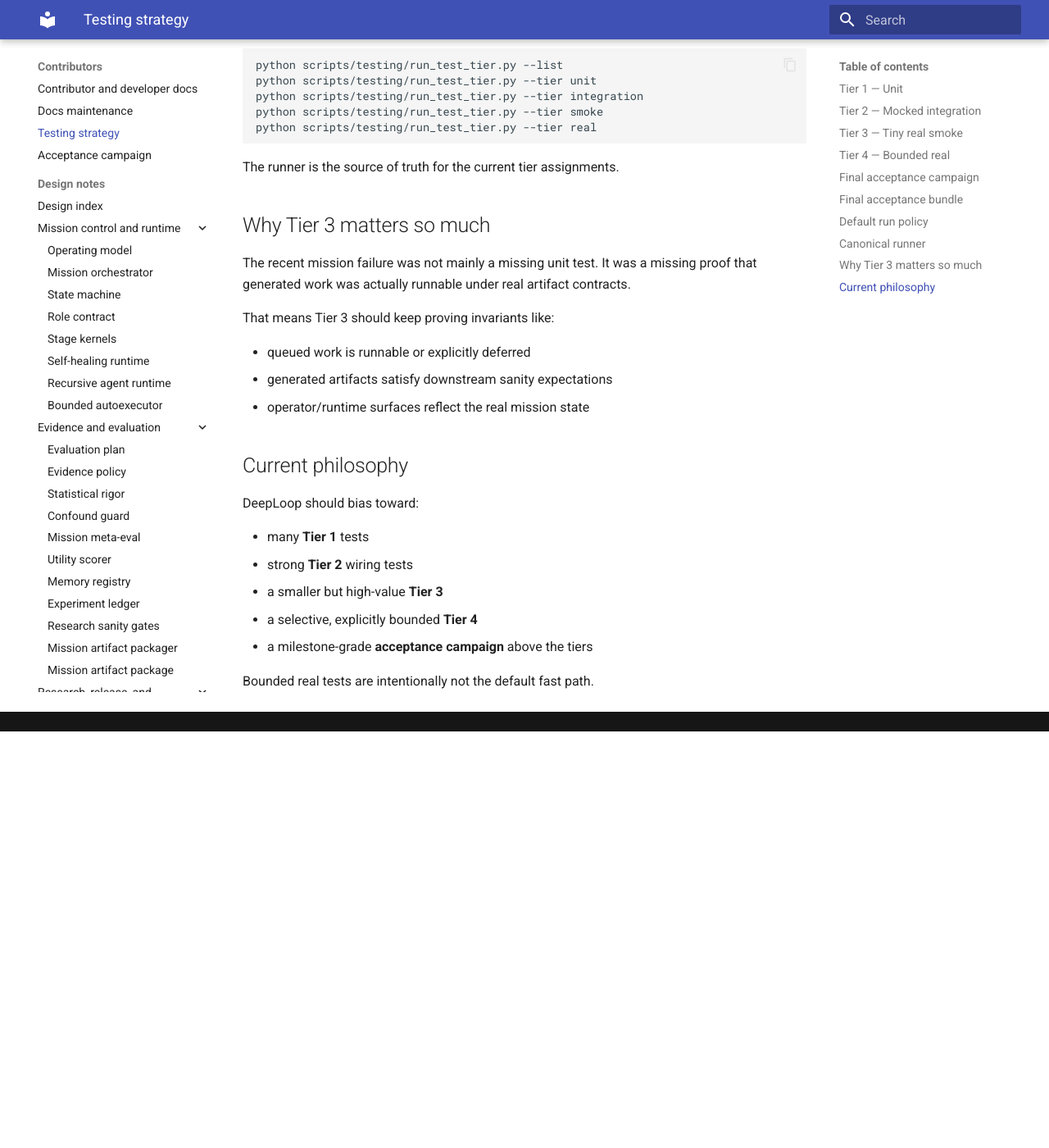
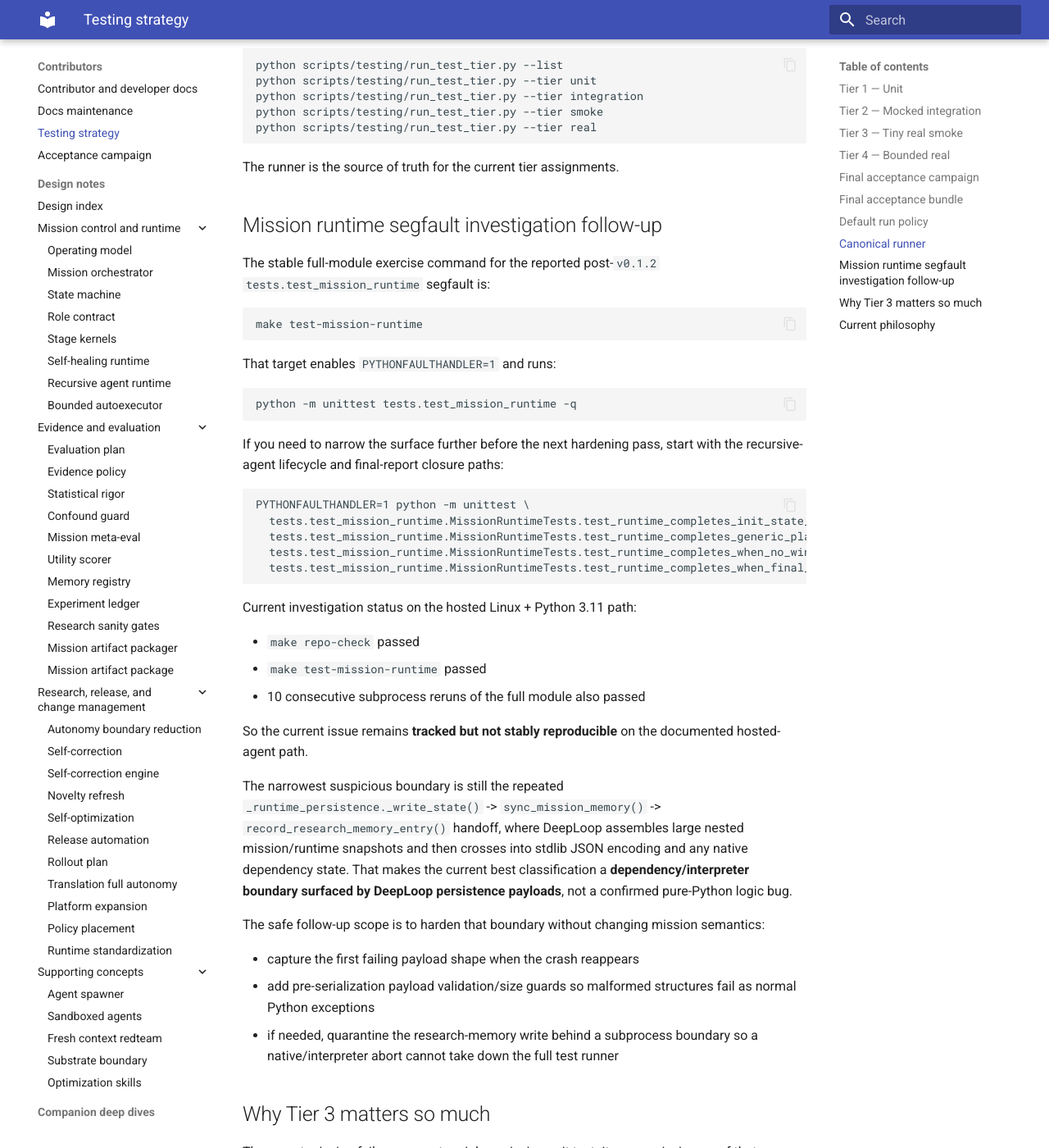
Before and after one commit to MoyYuan/DeepLoop, an MkDocs documentation site: the page built from docs/reference/testing-strategy.md, in a window 1280 px wide and 1400 px high, scrolled down 4454 px. Shown: the whole window at 82% size. Built offline with MkDocs 1.6.1 and Material for MkDocs 9.7.7, drawn with Linux system fonts in a browser that asks for light colours; before the commit the page ends 5346 px from its top, so only the background shows below that.

Commit message:
docs: record mission runtime segfault investigation repro
Agent-Logs-Url: https://github.com/tnetal/DeepLoop/sessions/337e2979-f7a0-4cb5-9a9c-be981f12d51c

Co-authored-by: tnetal <275320085+tnetal@users.noreply.github.com>

````diff
--- a/docs/reference/testing-strategy.md
+++ b/docs/reference/testing-strategy.md
@@ -194,6 +194,58 @@ python scripts/testing/run_test_tier.py --tier real
 
 The runner is the source of truth for the current tier assignments.
 
+## Mission runtime segfault investigation follow-up
+
+The stable full-module exercise command for the reported post-`v0.1.2`
+`tests.test_mission_runtime` segfault is:
+
+```text
+make test-mission-runtime
+```
+
+That target enables `PYTHONFAULTHANDLER=1` and runs:
+
+```text
+python -m unittest tests.test_mission_runtime -q
+```
+
+If you need to narrow the surface further before the next hardening pass, start
+with the recursive-agent lifecycle and final-report closure paths:
+
+```text
+PYTHONFAULTHANDLER=1 python -m unittest \
+  tests.test_mission_runtime.MissionRuntimeTests.test_runtime_completes_init_state_via_phase_execution_hints \
+  tests.test_mission_runtime.MissionRuntimeTests.test_runtime_completes_generic_plain_folder_lifecycle_via_recursive_agent_hints \
+  tests.test_mission_runtime.MissionRuntimeTests.test_runtime_completes_when_no_win_budget_closure_waives_replication \
+  tests.test_mission_runtime.MissionRuntimeTests.test_runtime_completes_when_final_report_no_promotion_closes_replication -q
+```
+
+Current investigation status on the hosted Linux + Python 3.11 path:
+
+- `make repo-check` passed
+- `make test-mission-runtime` passed
+- 10 consecutive subprocess reruns of the full module also passed
+
+So the current issue remains **tracked but not stably reproducible** on the
+documented hosted-agent path.
+
+The narrowest suspicious boundary is still the repeated
+`_runtime_persistence._write_state()` -> `sync_mission_memory()` ->
+`record_research_memory_entry()` handoff, where DeepLoop assembles large nested
+mission/runtime snapshots and then crosses into stdlib JSON encoding and any
+native dependency state. That makes the current best classification a
+**dependency/interpreter boundary surfaced by DeepLoop persistence payloads**,
+not a confirmed pure-Python logic bug.
+
+The safe follow-up scope is to harden that boundary without changing mission
+semantics:
+
+- capture the first failing payload shape when the crash reappears
+- add pre-serialization payload validation/size guards so malformed structures
+  fail as normal Python exceptions
+- if needed, quarantine the research-memory write behind a subprocess boundary
+  so a native/interpreter abort cannot take down the full test runner
+
 ## Why Tier 3 matters so much
 
 The recent mission failure was not mainly a missing unit test. It was a missing
````
Also changed, not shown: 1 other file.
